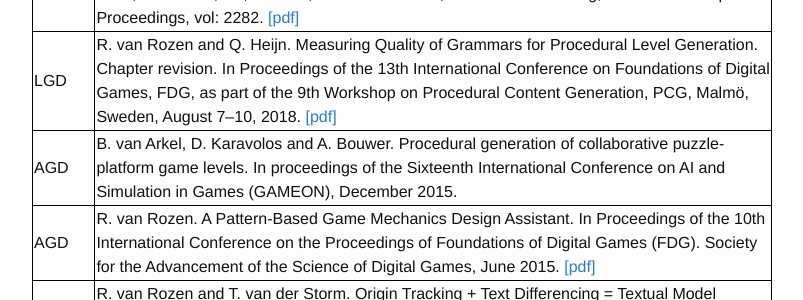
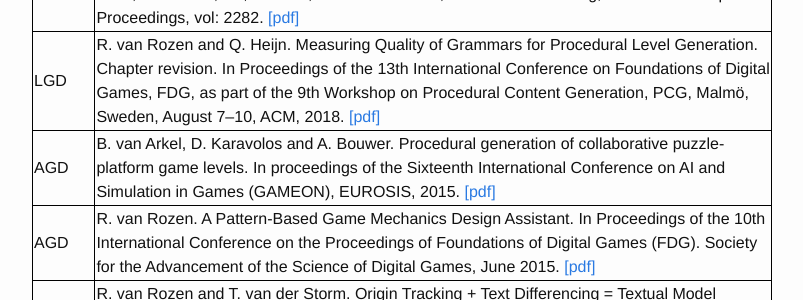
Before and after one commit to LiveGameDesign/LiveGameDesign.github.io, a Jekyll site: the page built from publications.md, in a window 1280 px wide and 900 px high, scrolled down 724 px. Shown: the part 224-524 px from the top of the window, without its empty margins (238-1041 px from the left). Built offline with Jekyll 4.4.1, drawn with Linux system fonts in a browser that asks for light colours.

Commit message:
added url

```diff
--- a/publications.md
+++ b/publications.md
@@ -39,8 +39,8 @@
 | Project   | Publication |
 |:----------|:------------|
 | LGD       | R. Corstjens, A. Bouwer, J. Dormans and R. van Rozen. Wonderful Design: Applying Appraisal Theory to Procedural Level Generation. In Joint Proceedings of the AIIDE 2018 Workshops -- Proceedings of the 5th Workshop on Experimental AI in Games, EXAG 2018, co-located with 14th AAAI Conference on Artificial Intelligence and Interactive Digital Entertainment, AIIDE 2018, Edmonton, AB, Canada, November 13--17, 2018. CEUR-WS.org, CEUR Workshop Proceedings, vol: 2282. [[pdf]](http://ceur-ws.org/Vol-2282/EXAG_106.pdf) |
-| LGD       | R. van Rozen and Q. Heijn. Measuring Quality of Grammars for Procedural Level Generation. Chapter revision. In Proceedings of the 13th International Conference on Foundations of Digital Games, FDG, as part of the 9th Workshop on Procedural Content Generation, PCG, Malmö, Sweden, August 7--10, 2018. [[pdf]]({{ site.url }}/assets/vRozenHeijn2018.pdf) |
-| AGD       | B. van Arkel, D. Karavolos and A. Bouwer. Procedural generation of collaborative puzzle-platform game levels. In proceedings of the Sixteenth International Conference on AI and Simulation in Games (GAMEON), December 2015. |
+| LGD       | R. van Rozen and Q. Heijn. Measuring Quality of Grammars for Procedural Level Generation. Chapter revision. In Proceedings of the 13th International Conference on Foundations of Digital Games, FDG, as part of the 9th Workshop on Procedural Content Generation, PCG, Malmö, Sweden, August 7--10, ACM, 2018. [[pdf]]({{ site.url }}/assets/vRozenHeijn2018.pdf) |
+| AGD       | B. van Arkel, D. Karavolos and A. Bouwer. Procedural generation of collaborative puzzle-platform game levels. In proceedings of the Sixteenth International Conference on AI and Simulation in Games (GAMEON), EUROSIS, 2015. [[pdf]](http://benvanarkel.com/files/pcg_collaborative_gameplay.pdf)|
 | AGD       | R. van Rozen. A Pattern-Based Game Mechanics Design Assistant. In Proceedings of the 10th International Conference on the Proceedings of Foundations of Digital Games (FDG). Society for the Advancement of the Science of Digital Games, June 2015. [[pdf]](http://oai.cwi.nl/oai/asset/23769/23769A.pdf) |
 | EQuA      | R. van Rozen and T. van der Storm. Origin Tracking + Text Differencing = Textual Model Differencing. In Theory and Practice of Model Transformations, pages 18 – 33. Springer International Publishing, July 2015. [[pdf]](http://homepages.cwi.nl/~storm/publications/tmdiff-icmt15.pdf)|
 | AGD       | D. Karavolos, A. Bouwer and R. Bidarra. Mixed-Initiative Design of Game Levels: Integrating Mission and Space into Level Generation. In Proceedings of the 10th International Conference on the Foundations of Digital Games, June 2015. [[pdf]](http://LiveGameDesign.github.io/assets/FDG2015_Karavolos.pdf)|
```
